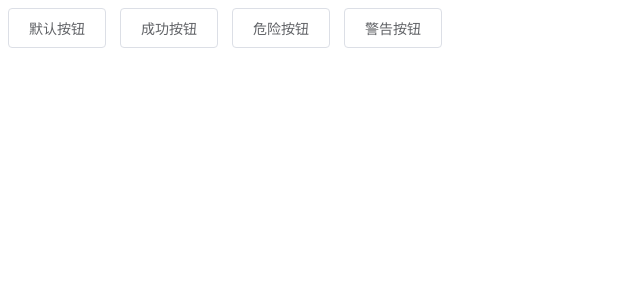
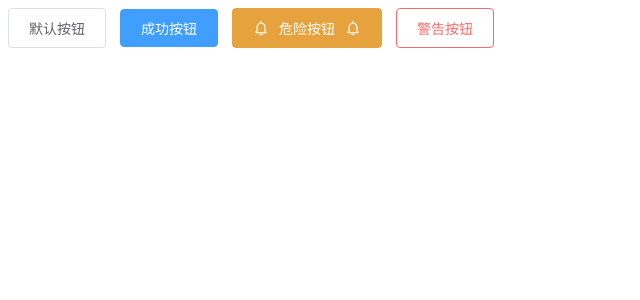
Before and after one commit to WangQingHangSir/homeWork, a Vue app: page /#/ in a window 1280 px wide. Shown: the top 300 px of the page, without its empty margins (0-640 px from the left). Built offline with nearby package versions, Linux system fonts and the light colour scheme.

Commit message:
feat(button): button组件封装 - icon图标

```diff
--- a/src/components/button/index.vue
+++ b/src/components/button/index.vue
@@ -1,17 +1,21 @@
 <template>
   <button
+    :disabled="disabled"
     class="wqh-button"
     :style="[minWidthCss]"
     :class="[theme, isRound, isBorder, isSize]"
   >
-    <slot></slot>
+    <span>
+      <i v-if="prefix" class="iconfont icon-prefix" :class="iconPrefix"></i>
+      <slot></slot>
+      <i v-if="suffix" class="iconfont icon-suffix" :class="iconSuffix"></i>
+    </span>
   </button>
 </template>
 
 <script>
 export default {
   name: 'index',
-
   props: {
     type: {
       type: String,
@@ -25,14 +29,41 @@ export default {
       type: String,
       default: ''
     },
+    prefix: {
+      type: String,
+      default: ''
+    },
+    suffix: {
+      type: String,
+      default: ''
+    },
     round: Boolean,
     border: Boolean,
     disabled: Boolean
   },
-
-  minWidthCss() {
-    if (!this.minWidth) return ''
-    return { 'min-width': this.minWidth }
+  computed: {
+    theme() {
+      return this.type ? `wqh-button-${this.type}` : ''
+    },
+    isRound() {
+      return this.round ? 'is-round' : ''
+    },
+    isBorder() {
+      return this.border ? 'is-border' : ''
+    },
+    isSize() {
+      return this.size ? `wqh-button-${this.size}` : ''
+    },
+    minWidthCss() {
+      if (!this.minWidth) return ''
+      return { 'min-width': this.minWidth }
+    },
+    iconPrefix() {
+      return this.prefix ? `icon-${this.prefix}` : ''
+    },
+    iconSuffix() {
+      return this.suffix ? `icon-${this.suffix}` : ''
+    }
   }
 }
 </script>
@@ -52,6 +83,19 @@ export default {
 
   + .wqh-button {
     margin-left: 14px;
+  }
+
+  > span {
+    display: inline-flex;
+    align-items: center;
+    justify-content: center;
+  }
+
+  .icon-prefix {
+    margin-right: 10px;
+  }
+  .icon-suffix {
+    margin-left: 10px;
   }
 }
 .wqh-button-medium {
--- a/src/main.js
+++ b/src/main.js
@@ -2,6 +2,7 @@ import Vue from 'vue'
 import App from './App.vue'
 import router from './router'
 import store from './store'
+import './styles/icon/iconfont.css'
 Vue.config.productionTip = false
 
 new Vue({
--- /dev/null
+++ b/src/styles/icon/iconfont.css
@@ -0,0 +1,40 @@
+@font-face {
+  font-family: "iconfont"; /* Project id 3301765 */
+  src: url('iconfont.ttf?t=1653058645137') format('truetype');
+}
+
+.iconfont {
+  font-family: "iconfont" !important;
+  font-size: 16px;
+  font-style: normal;
+  -webkit-font-smoothing: antialiased;
+  -moz-osx-font-smoothing: grayscale;
+}
+
+.icon-browse:before {
+  content: "\e666";
+}
+
+.icon-eye-close:before {
+  content: "\e66f";
+}
+
+.icon-loading:before {
+  content: "\e63a";
+}
+
+.icon-daohang:before {
+  content: "\e632";
+}
+
+.icon-shangchuan:before {
+  content: "\e635";
+}
+
+.icon-tongzhi:before {
+  content: "\e638";
+}
+
+.icon-xingxing:before {
+  content: "\e639";
+}
--- /dev/null
+++ b/src/styles/scssconfig.scss
@@ -0,0 +1 @@
+$primary : #000;
--- a/src/views/HomeView.vue
+++ b/src/views/HomeView.vue
@@ -1,9 +1,9 @@
 <template>
   <div class="home">
     <wqhButton>默认按钮</wqhButton>
-    <wqhButton type="primary" round disabled size="medium">成功按钮</wqhButton>
-    <wqhButton type="danger" round disabled size="small">危险按钮</wqhButton>
-    <wqhButton type="warning" round disabled size="mini">警告按钮</wqhButton>
+    <wqhButton size="medium" type="primary" >成功按钮</wqhButton>
+    <wqhButton type="danger" prefix="tongzhi" suffix="tongzhi">危险按钮</wqhButton>
+    <wqhButton type="warning" border >警告按钮</wqhButton>
   </div>
 </template>
 
```
Also changed, not shown: src/styles/icon/iconfont.ttf (added).
